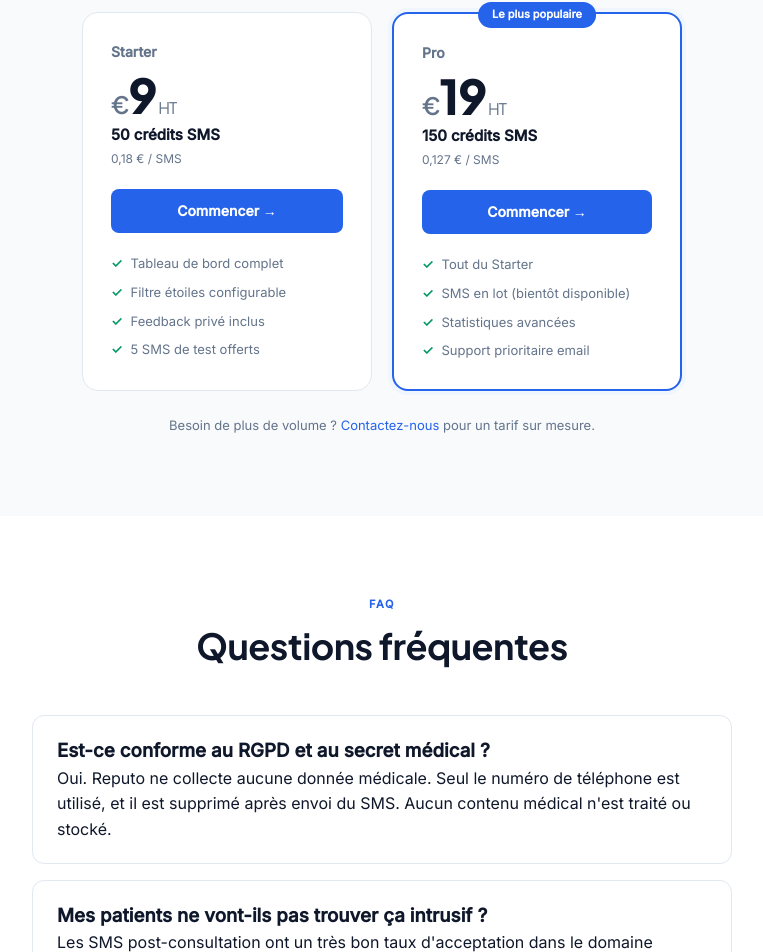
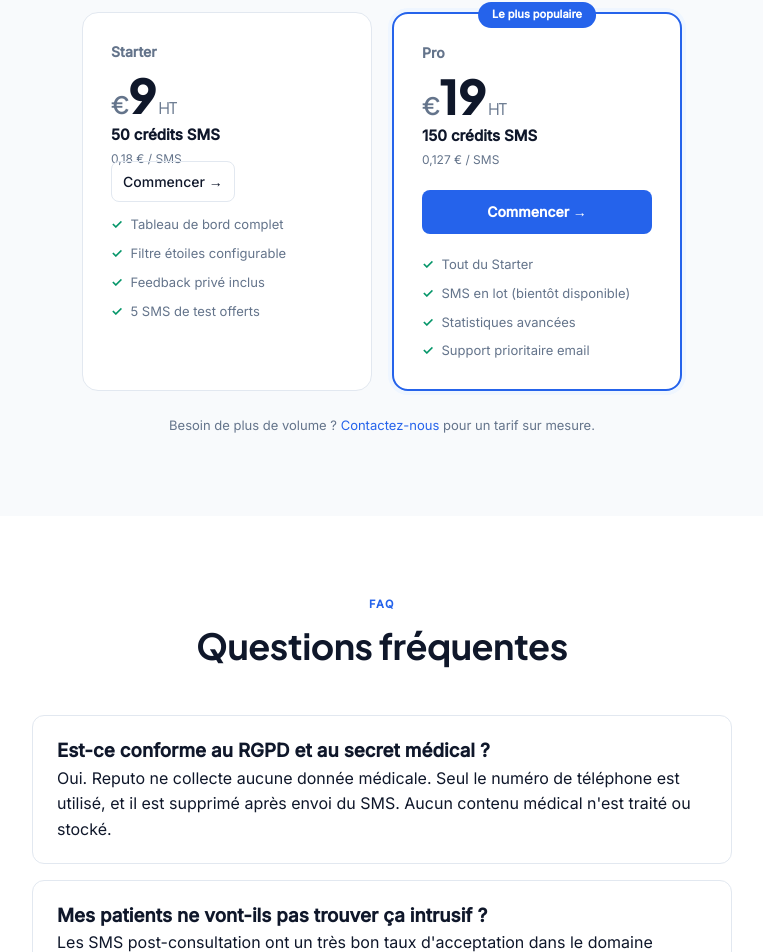
Before and after one commit to mq92330/reputo, a Next.js app: page / in a window 1280 px wide. Shown: the part 3836-4788 px from the top of the page, without its empty margins (258-1021 px from the left). Built offline with nearby package versions, Linux system fonts and the light colour scheme.

Commit message:
starter button ghost style

```diff
--- a/app/page.js
+++ b/app/page.js
@@ -222,7 +222,7 @@ export default function LandingPage() {
               <div className={styles.pricingPrice}><span className={styles.pricingCur}>€</span>9<span className={styles.pricingPer}> HT</span></div>
               <div className={styles.pricingCredits}>50 crédits SMS</div>
               <div className={styles.pricingPerSms}>0,18 € / SMS</div>
-              <a href={CHECKOUT_STARTER} className="btn-primary" style={{width:'100%', textAlign:'center', marginTop:'20px', padding:'11px'}}>
+              <a href={CHECKOUT_STARTER} className="btn-ghost" style={{width:'100%', textAlign:'center', marginTop:'20px', padding:'11px'}}>
                 Commencer →
               </a>
               <div className={styles.pricingFeatures}>
```
